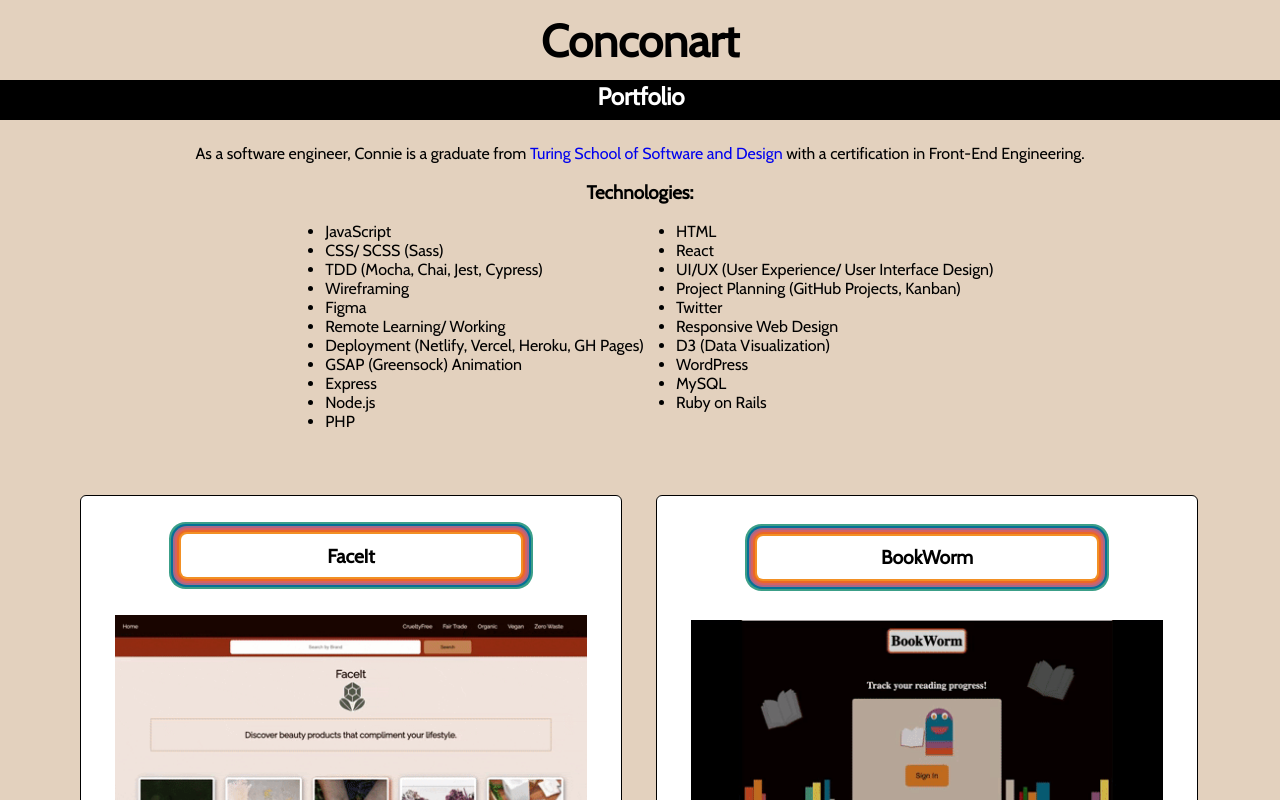
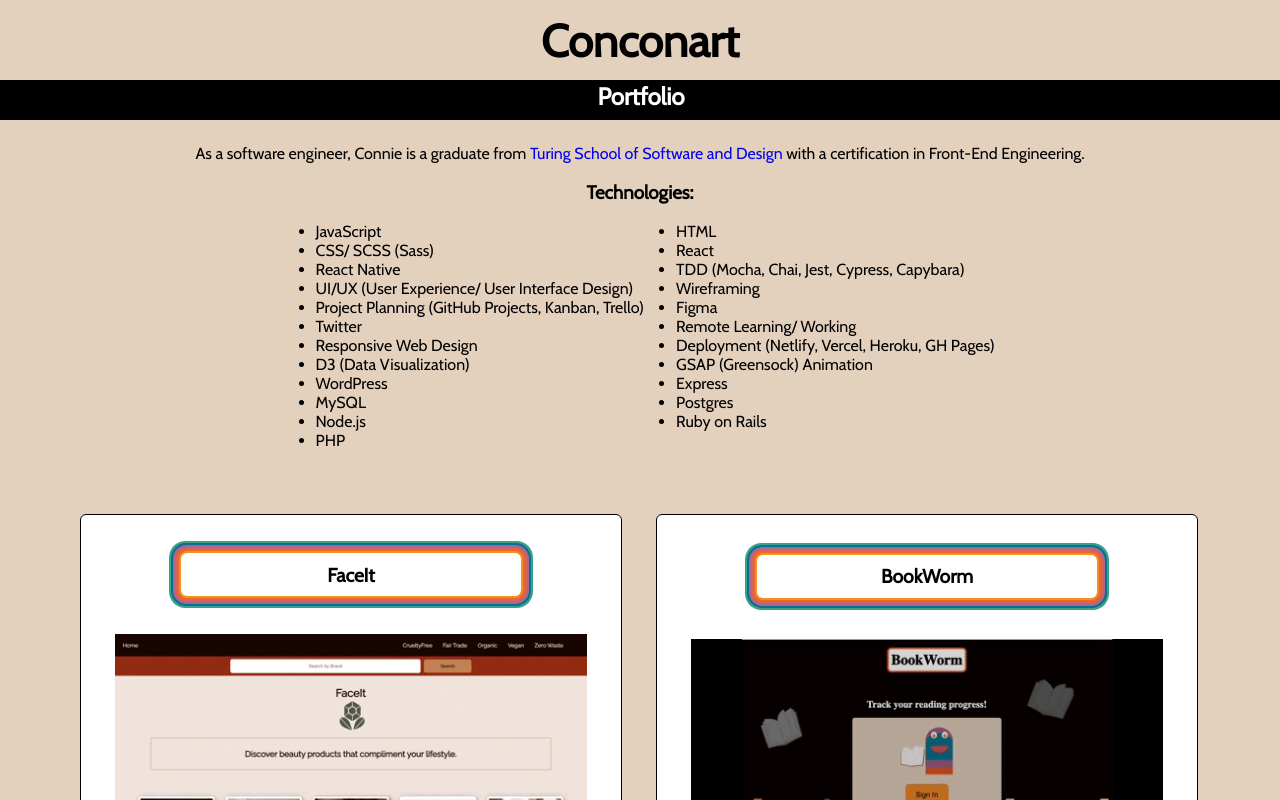
Before and after one commit to conconartist/conconart, a React (Create React App) app: page /portfolio in a window 1280 px wide. Shown: the top 800 px of the page. Built offline with nearby package versions, Linux system fonts and the light colour scheme.

Commit message:
Update DevSummary

```diff
--- a/src/DevSummary/DevSummary.js
+++ b/src/DevSummary/DevSummary.js
@@ -12,10 +12,11 @@ export const DevSummary = () => {
           <li>HTML</li>
           <li>CSS/ SCSS (Sass)</li>
           <li>React</li>
-          <li>TDD (Mocha, Chai, Jest, Cypress)</li>
+          <li>React Native</li>
+          <li>TDD (Mocha, Chai, Jest, Cypress, Capybara)</li>
           <li>UI/UX (User Experience/ User Interface Design)</li>
           <li>Wireframing</li>
-          <li>Project Planning (GitHub Projects, Kanban)</li>
+          <li>Project Planning (GitHub Projects, Kanban, Trello)</li>
           <li>Figma</li>
           <li>Twitter</li>
           <li>Remote Learning/ Working</li>
@@ -26,6 +27,7 @@ export const DevSummary = () => {
           <li>WordPress</li>
           <li>Express</li>
           <li>MySQL</li>
+          <li>Postgres</li>
           <li>Node.js</li>
           <li>Ruby on Rails</li>
           <li>PHP</li>
```
Also changed, not shown: src/App.js (line endings or trailing spaces).
